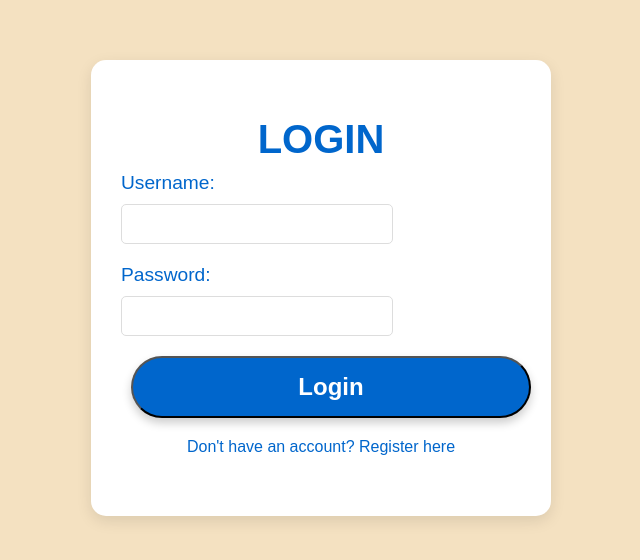
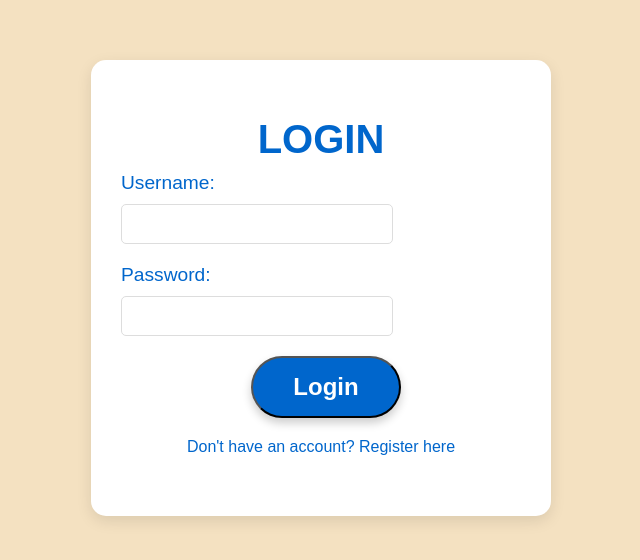
Before and after one commit to WilliamSmithWLS/Empty, a React (Create React App) app in the folder BeachDay-auth/client/: page /login in a window 1280 px wide. Shown: the part 112-672 px from the top of the page, without its empty margins (319-959 px from the left). Built offline with nearby package versions, Linux system fonts and the light colour scheme.

Commit message:
Update BeachInfo.css

```diff
--- a/BeachDay-auth/client/src/BeachInfo.css
+++ b/BeachDay-auth/client/src/BeachInfo.css
@@ -17,6 +17,8 @@ p {
 
 .search-form {
   margin-top: 20px;
+  display: inline-flex;
+  justify-content: center;
 }
 
 input {
@@ -24,17 +26,18 @@ input {
   font-size: 1rem;
   border: 1px solid #ddd;
   border-radius: 5px;
-  width: 250px;
+  width: 250px; /* Search bar width */
 }
 
 button {
-  padding: 10px 15px;
+  padding: 10px 20px;
   font-size: 1rem;
   color: white;
   background: #0066cc;
   border-radius: 5px;
   margin-left: 10px;
   cursor: pointer;
+  width: 150px; /* Adjust button width */
 }
 
 button:hover {
```
